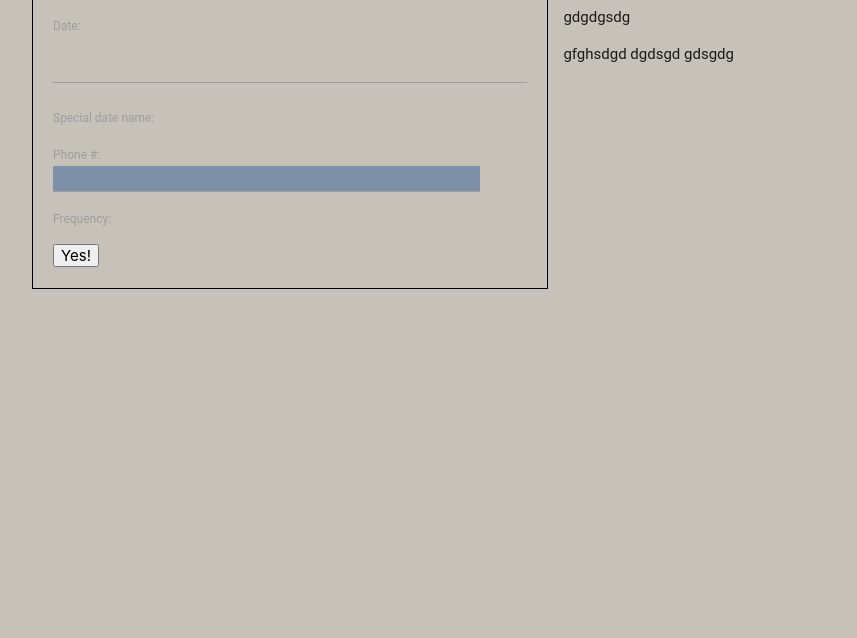
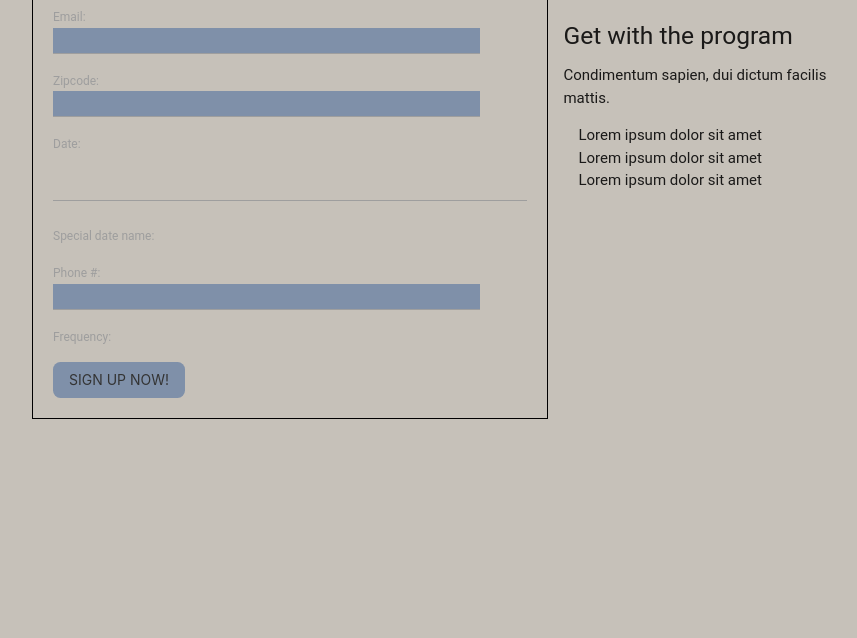
Before and after one commit to jackhr/restaurant_news, a Django app: page /subscribers/create/ in a window 1280 px wide. Shown: the part 390-1028 px from the top of the page, without its empty margins (160-1017 px from the left). Run offline with Django 3.2, Linux system fonts and the light colour scheme; some libraries are stand-ins or nearby versions.

Commit message:
subscriber form

```diff
--- a/main_app/templates/main_app/subscriber_form.html
+++ b/main_app/templates/main_app/subscriber_form.html
@@ -2,19 +2,22 @@
 
 {% block content %}
 <div class="subscriber-form">
+  <h5>Sign Up Information</h5>
+  <p>Lorem ipsum dolor sit amet, consectetuer adipiscing elit. </p> <br>
 <form action="{% url 'subscribers_create' %}" enctype="multipart/form-data" method="POST">
   {% csrf_token %}
   {{form.as_p}}
-  <input type="submit" value="Yes!" class="">
+  <input type="submit" value="Sign Up Now!" class="btn-flat">
 </form>
 </div>
 <aside class="image-sign-up">
-  <img src="https://i.imgur.com/BGmpEG6.png" alt="">
-  <figcaption>gdgdgsdg</figcaption>
-  <p>gfghsdgd
-    dgdsgd
-    gdsgdg
-  </p>
+  <img src="https://i.imgur.com/BGmpEG6.png" alt="female chef arms folded, smiling next to a table in traditional farm style restaurant">
+  <figcaption><h5>Get with the program</h5><p>Condimentum sapien, dui dictum facilis mattis.</p></figcaption>
+  <ul>
+    <li>Lorem ipsum dolor sit amet</li>
+    <li>Lorem ipsum dolor sit amet</li>
+    <li>Lorem ipsum dolor sit amet</li>
+  </ul>
 </aside>
 
 {% endblock %}
```
